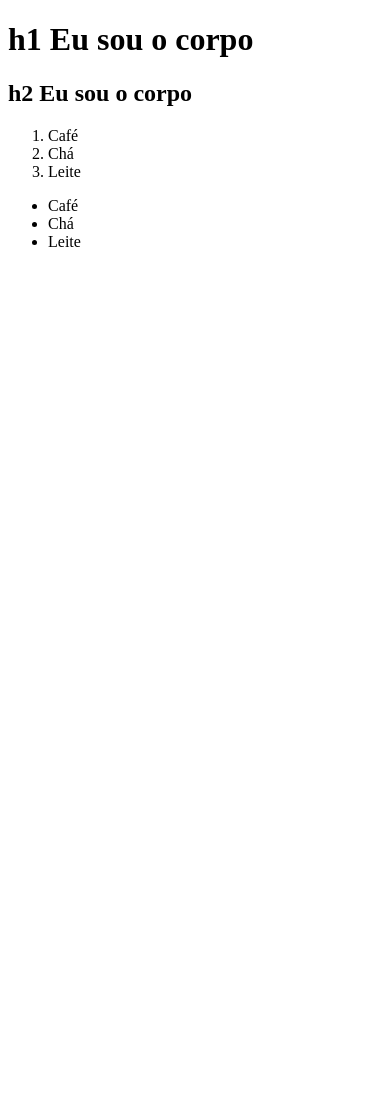
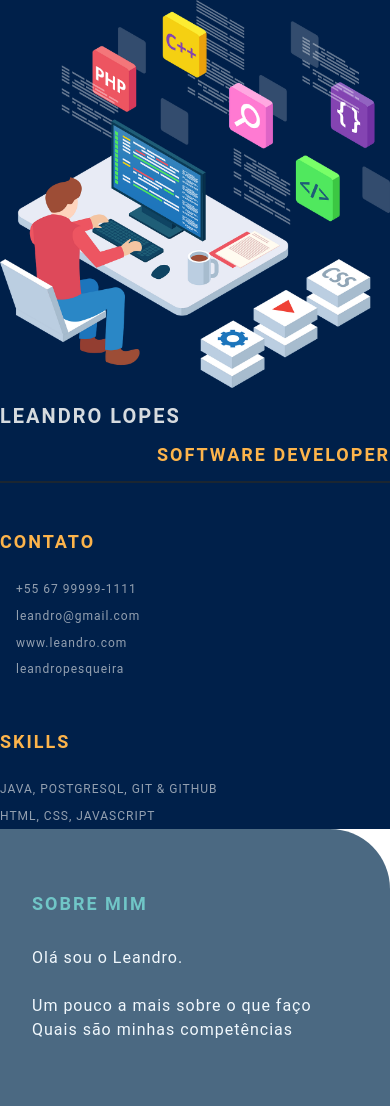
Before and after one commit to leandropesqueira/devweekgit.github.io, a plain HTML site: page index.html in a window 390 px wide. Before the commit the page ends 844 px from the top, so only its background shows below. Drawn offline with Linux system fonts and the light colour scheme.

Commit message:
creating the layout of personal information and skills (#2)

```diff
--- a/index.html
+++ b/index.html
@@ -1,23 +1,50 @@
-<!DOCTYPE html>
 <html lang="en">
 <head>
     <meta charset="UTF-8">
     <meta http-equiv="X-UA-Compatible" content="IE=edge">
     <meta name="viewport" content="width=device-width, initial-scale=1.0">
-    <title>Olá, eu sou a cabeça</title>
+    <link rel="stylesheet" href="style.css">
+    <title>Leandro Lopes Pesqueira CV</title>
 </head>
 <body>
-    <h1>h1 Eu sou o corpo</h1>
-    <h2>h2 Eu sou o corpo</h2>
+    <main class="resume-contents">
+        <section class="left-section">
+            <section class="left-section-content">
+                <div class="profile">
+                    <img src="img/profile-image.png" alt="Profile image" class="profile-image">
+                    <p class="name">Leandro Lopes</p>
+                    <p class="profession">Software Developer</p>
+                </div>
+                <div class="contact-info">
+                    <p class="left-title">Contato</p>
+                    <ul>
+                        <li><i class="fa fa-phone"></i>+55 67 99999-1111</li>
+                        <li><i class="fa fa-envelope"></i>leandro@gmail.com</li>
+                        <li><i class="fa fa-globe"></i>www.leandro.com</li>
+                        <li><i class="fa fa-github"></i>leandropesqueira</li>
+                    </ul>
+                </div>
+                <div class="skills">
+                    <p class="left-title">Skills</p>
+                    <ul>
+                        <li><p>Java, PostgreSQL, Git & GitHub</p></li>
+                        <li><p>HTML, CSS, JavaScript</p></li>
+                    </ul>
+                </div>
+            </section>
+        </section>
+            <section class="right-section">
+                <div class="right-section-contents">
+                    <section class="about gap">
+                        <div class="right-title">Sobre Mim</div>
+                            <p class="about-me-contents">
+                                Olá sou o Leandro.<br>
+                                <br>Um pouco a mais sobre o que faço
+                                <br>Quais são minhas competências
+                            </p>
+                    </section>
+                </div>
+            </section>
+    </main>
 </body>
-<ol>
-    <li>Café</li>
-    <li>Chá</li>
-    <li>Leite</li>
-</ol>
-<ul>
-    <li>Café</li>
-    <li>Chá</li>
-    <li>Leite</li>
-</ul>
 </html>
--- /dev/null
+++ b/style.css
@@ -0,0 +1,291 @@
+* {
+    margin: 0;
+    padding: 0;
+    box-sizing: border-box;
+    list-style: none;
+    font-family: 'Roboto', sans-serif;
+}
+
+body {
+    background-color: #fff;
+}
+
+.resume-contents {
+    min-height: 100vh;
+    width: 80%;
+    margin: 2rem auto;
+    display: grid;
+    grid-template-columns: repeat(7, 1fr);
+}
+
+.left-section {
+    grid-column: span 2;
+    height: 100%;
+    background-color: #00204A;
+}
+
+.right-section {
+    grid-column: span 5;
+    height: 100%;
+    background-color: #4B6982;
+    border-radius: 0px 60px 0px 0px;
+}
+
+.left-section-contents{
+    padding: 2rem 2rem;
+}
+
+.profile {
+    width: 100%;
+    border-bottom: 2px solid #1B2631;
+}
+
+.profile .profile-image {
+    width: 100%;
+}
+
+.name {
+    color: #D6DBDF;
+    font-size: 24px;
+    letter-spacing: 2px;
+    text-transform: uppercase;
+    text-align: left;
+    font-weight: bold;
+    padding: 1rem 0;
+}
+
+.profession {
+    color: #FDB44B;
+    font-size: 16px;
+    text-transform: uppercase;
+    text-align: right;
+    letter-spacing: 2px;
+    font-weight: bold;
+    padding-bottom: 1rem;
+}
+
+/* .contact-info { border-bottom: 2px solid #1B2631; } */
+.left-title {
+    color: #FDB44B;
+    font-size: 20px;
+    letter-spacing: 2px;
+    text-transform: uppercase;
+    font-weight: bold;
+    display: flex;
+    align-items: center;
+    padding-top: 3rem;
+}
+
+.contact-info ul {
+    padding-top: 1.5rem;
+}
+
+.contact-info ul li,
+.references ul li {
+    padding: .4rem 0;
+    display: flex;
+    align-items: center;
+    color: #d6dbdfaf;
+    letter-spacing: 1px;
+    font-size: 18px;
+}
+
+.contact-info ul li i,
+.references ul li i {
+    padding-right: 1rem;
+    font-size: 18px;
+    color: #2E86C1;
+}
+
+.skills ul {
+    padding-top: 1.5rem;
+}
+.skills ul li p {
+    padding: .4rem 0;
+    color: #d6dbdfaf;
+    font-size: 18px;
+    letter-spacing: 1px;
+    display: flex;
+    align-items: center;
+    text-transform: uppercase;
+}
+
+.referance-name {
+    padding-top: 1.5rem;
+    padding-bottom: .4rem;
+    font-size: 18px;
+    color: #F9E79F;
+    letter-spacing: 1px;
+    text-transform: uppercase;
+}
+
+.referance-profession {
+    font-size: 16px;
+    color: #d6dbdfaf;
+    letter-spacing: 1px;
+    /* text-transform: uppercase; */
+    padding-bottom: .4rem;
+}
+
+
+.right-section-contents {
+    padding: 2rem 2rem;
+}
+
+.right-title {
+    color: #70C6C7;
+    font-size: 40px;
+    letter-spacing: 2px;
+    text-transform: uppercase;
+    font-weight: bold;
+    display: flex;
+    align-items: center;
+    padding: 2rem 0;
+    position: relative;
+}
+
+.gap {
+    padding-bottom: 2rem;
+}
+.about-me-contents {
+    font-size: 18px;
+    letter-spacing: 1px;
+    line-height: 2rem;
+    color: #F1F8FD;
+}
+
+.experience-contents,
+.education-contents,
+.awards-contents {
+    display: grid;
+    grid-template-columns: repeat(2, 1fr);
+    padding-bottom: 2rem;
+    color: #F1F8FD;
+}
+
+.exp-company-name,
+.education-school-name,
+.awards-company-name {
+    font-size: 25px;
+    font-weight: bold;
+    text-transform: uppercase;
+    letter-spacing: 1px;
+    color: #FDB44B;
+    padding-bottom: .4rem;
+}
+
+.exp-time-period,
+.educationp-time-period,
+.awards-time-period {
+    font-size: 18px;
+    letter-spacing: 1px;
+    line-height: 2rem;
+}
+
+.exp-position,
+.education-subject,
+.awards-name {
+    font-size: 25px;
+    font-weight: bold;
+    text-transform: uppercase;
+    letter-spacing: 1px;
+    color: #FDB44B;
+    padding-bottom: .4rem;
+}
+
+.exp-desc,
+.education-desc,
+.awards-desc {
+    font-size: 16px;
+    letter-spacing: 1px;
+    line-height: 1.5rem;
+    border-left: 3px solid #a5a3a3;
+    padding-left: 5px;
+}
+
+/* Media queries */
+@media screen and (max-width:780px) {
+    .experience-contents,
+    .education-contents,
+    .awards-contents {
+        grid-template-columns: repeat(1, 1fr);
+    }
+}
+
+@media screen and (max-width:780px) {
+    .left-section {
+        grid-column: span 3;
+    }
+
+    .right-section {
+        grid-column: span 4;
+    }
+
+}
+
+@media screen and (max-width:1200px) {
+    .resume-contents {
+        grid-template-columns: repeat(1, 1fr);
+    }
+}
+
+@media screen and (max-width:390px) {
+    .resume-contents {
+        width: 100%;
+        margin: 0 auto;
+    }
+
+    .name {
+        font-size: 20px;
+    }
+
+    .profession {
+        font-size: 18px;
+    }
+
+    .left-title {
+        font-size: 18px;
+    }
+
+    .right-title {
+        font-size: 18px;
+    }
+
+    .contact-info ul li,
+    .references ul li {
+        font-size: 12px;
+    }
+
+    .contact-info ul li i,
+    .references ul li i {
+        /* padding-right: 1rem; */
+        font-size: 12px;
+    }
+
+    .skills ul li p {
+        font-size: 12px;
+    }
+
+    .about-me-contents {
+        font-size: 16px;
+        line-height: 1.5rem;
+    }
+
+    .exp-company-name,
+    .education-school-name,
+    .awards-company-name {
+        font-size: 18px;
+    }
+
+    .exp-time-period,
+    .educationp-time-period,
+    .awards-time-period {
+        font-size: 16px;
+    }
+
+    .exp-position,
+    .education-subject,
+    .awards-name {
+        font-size: 18px;
+    }
+}
```
Also changed, not shown: img/profile-image.png (added).
